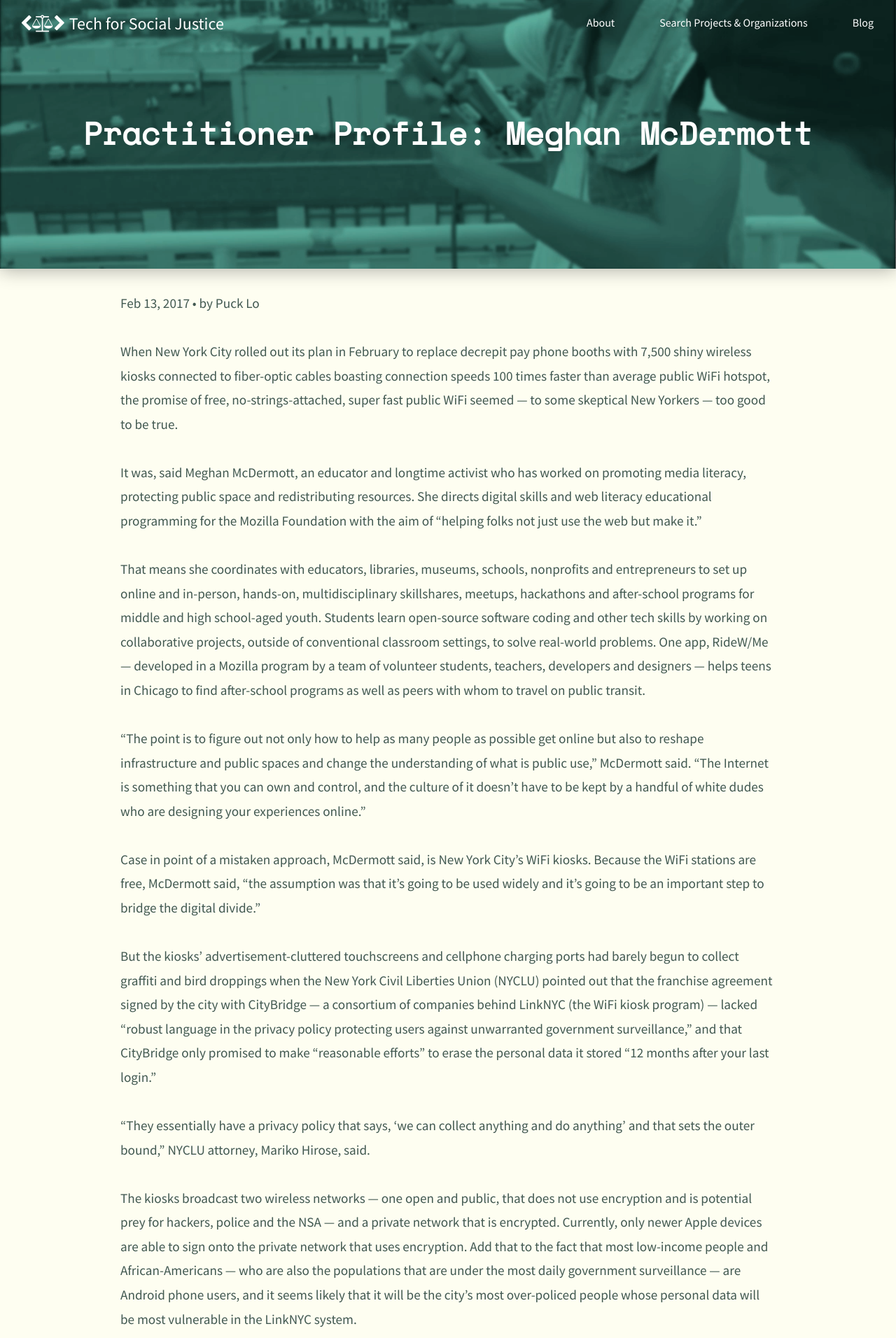
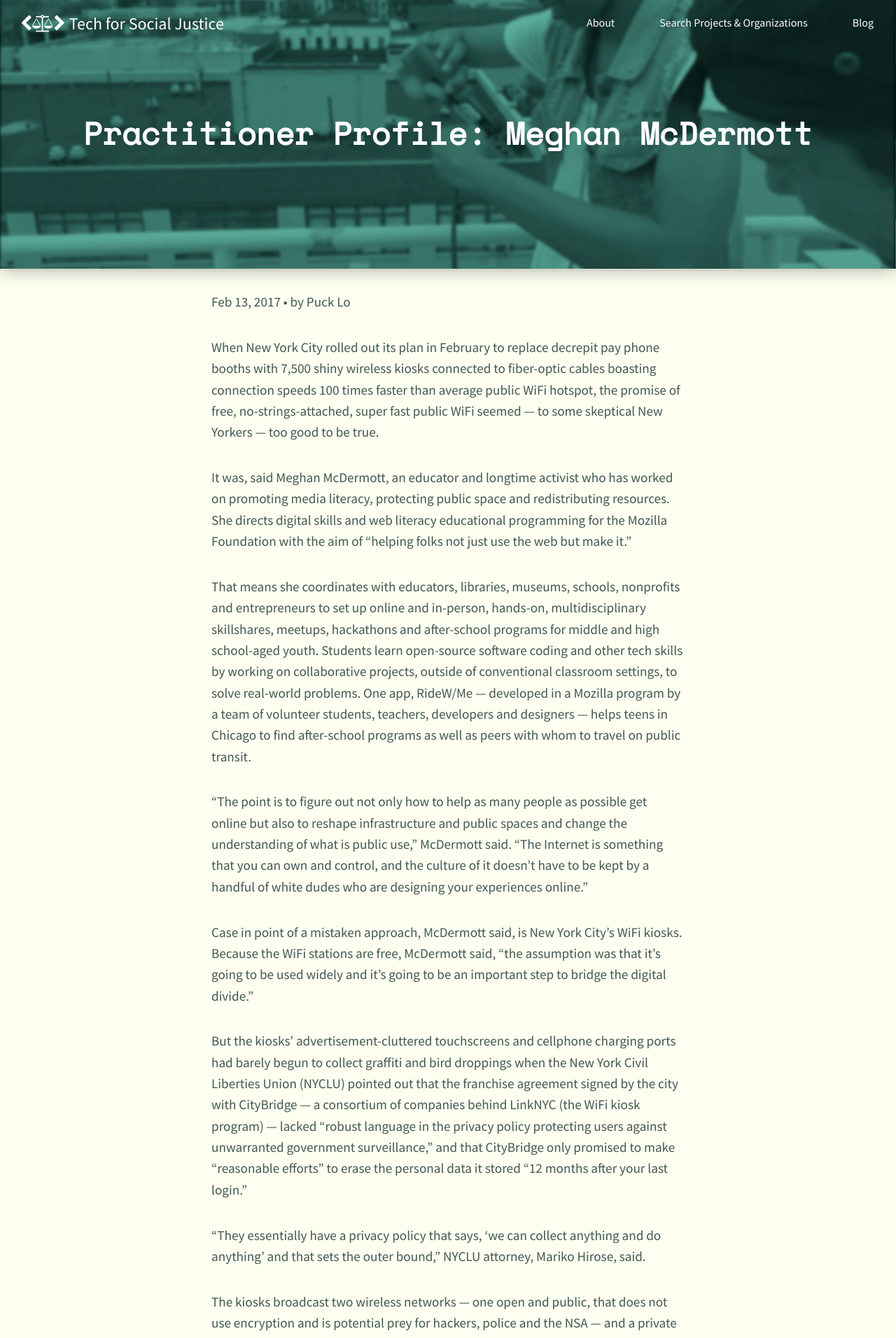
Before and after one commit to opentechinstitute/tech-for-social-justice, a Jekyll site: the page built from _posts/2017-02-13-meghan-mcdermott.markdown, in a window 1280 px wide. Shown: the top 1912 px of the page at 70% size. Built offline with Jekyll 4.4.1, drawn with Linux system fonts in a browser that asks for light colours; nearby versions of some CDN libraries.

Commit message:
fixed blog post default text styling

```diff
--- a/_includes/footer.html
+++ b/_includes/footer.html
@@ -1,5 +1,5 @@
 <footer>
-    <div class="content footer-container">
+    <div class="content-wide footer-container">
         <div class="footer-left">
             <section class="about">
                 <h2>About</h2>
--- a/_layouts/post.html
+++ b/_layouts/post.html
@@ -2,7 +2,7 @@
 layout: default
 ---
 
-<article class="post content">
+<article class="post content-narrow">
 
   <header class="post-header">
     <p class="post-meta"><time datetime="{{ page.date | date_to_xmlschema }}" itemprop="datePublished">{{ page.date | date: "%b %-d, %Y" }}</time>{% if page.author %} • <span itemprop="author" itemscope itemtype="http://schema.org/Person"><span itemprop="name">by {{ page.author }}</span></span>{% endif %}</p>
--- a/stylesheets/main.sass
+++ b/stylesheets/main.sass
@@ -82,6 +82,18 @@
 .content
   //max-width: 960px
   max-width: 1000px
+  margin: 0 auto
+  padding: 2em 2em
+  clear: both
+
+.content-narrow
+  max-width: 740px
+  margin: 0 auto
+  padding: 2em 2em
+  clear: both
+
+.content-wide
+  max-width: 1200px
   margin: 0 auto
   padding: 2em 2em
   clear: both
@@ -189,6 +201,7 @@
   background-image: none
   height: $fixedHeaderHeight
   z-index: 100
+  box-shadow: 0px 2px 25px 0px rgba(0,0,0,0.32)
   display: flex
   a, a:visited
     color: #FFF
@@ -460,6 +473,8 @@
     font-family: $headerFont
   .text
     padding-top: 1em
+  p
+    line-height: 1.58
 
 /***--------------------------------------------/
 // Media Queries
```
